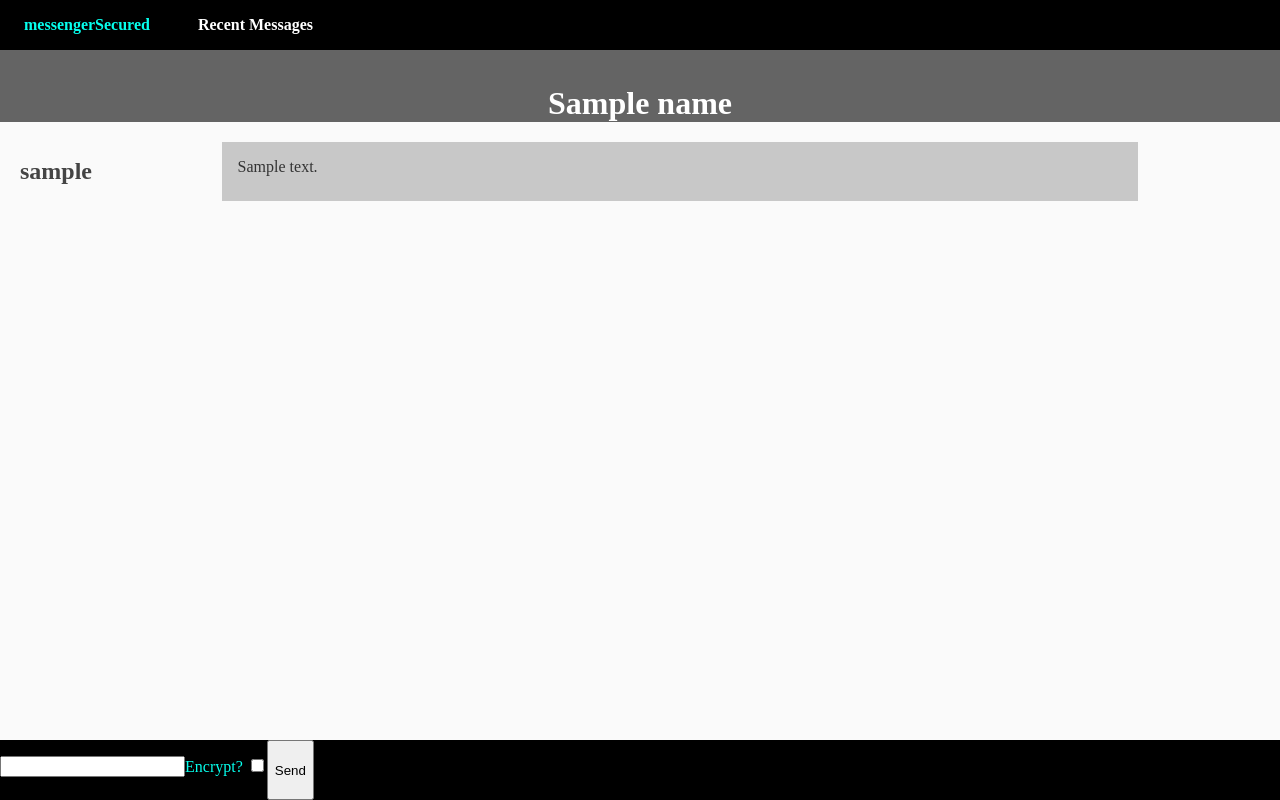
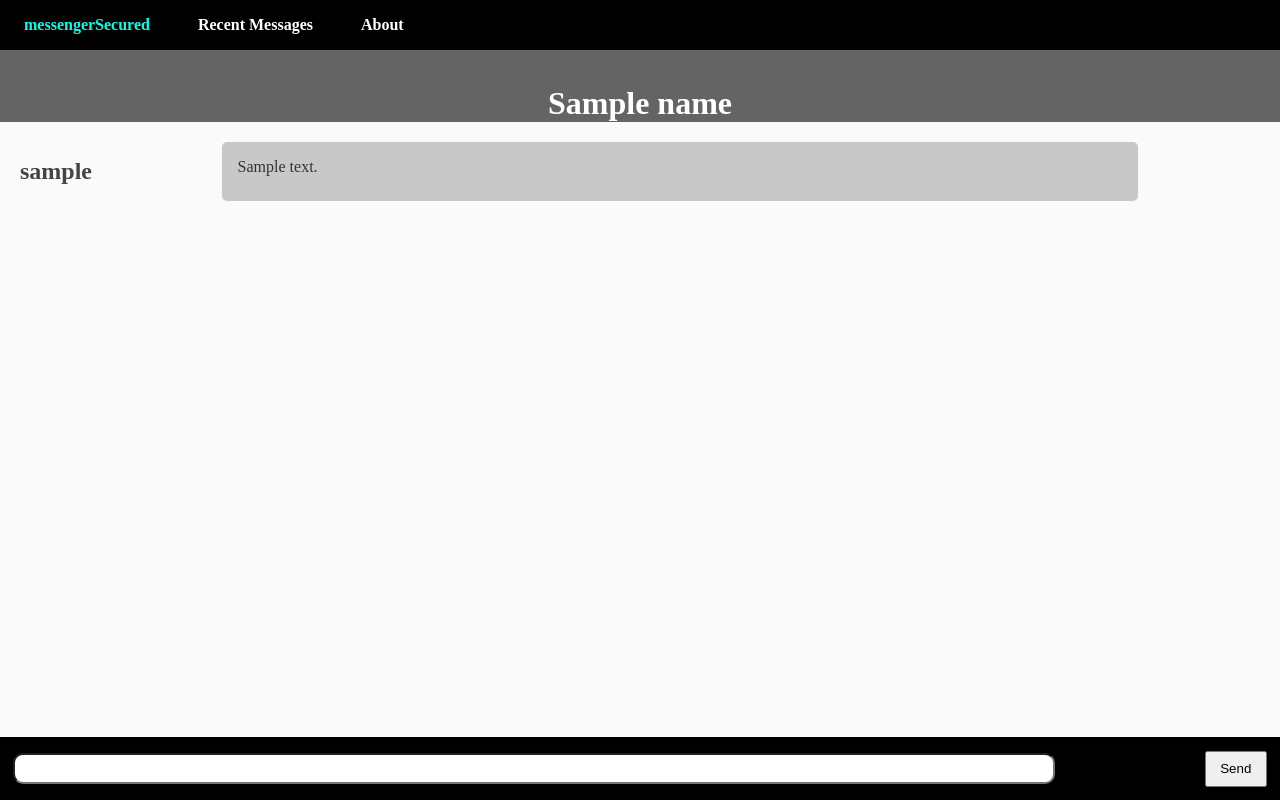
Before and after one commit to gmulhearn/messengerSecured, a Django app: template djangoGUI/messengerSecured/templates/messengerSecured/thread.html in a window 1280 px wide. Run offline with Django 3.2, Linux system fonts and the light colour scheme; tables that the repository leaves empty hold one stand-in row (values such as "Sample post"); the template is opened without the code that fills it: values that come from a table or form of the project are taken from there, most other values are stand-ins (such as "Sample title", 1, 10 or a date in 2020); parts of the project's set-up code (start-up, migrations or seed data) failed here and were passed over.

Commit message:
aesthetic tweaks

```diff
--- a/djangoGUI/messengerSecured/forms.py
+++ b/djangoGUI/messengerSecured/forms.py
@@ -8,4 +8,4 @@ class LogInForm(forms.Form):
 
 class MessageForm(forms.Form):
     message = forms.CharField(label="")
-    encrypted = forms.BooleanField(label="Encrypt?")
+    #encrypted = forms.BooleanField(label="")
--- a/djangoGUI/messengerSecured/static/messengerSecured/main.css
+++ b/djangoGUI/messengerSecured/static/messengerSecured/main.css
@@ -66,6 +66,10 @@ h1, h2, h3, h4, h5, h6 {
     word-wrap: break-word;
 }
 
+.thread-preview .message p {
+    background-color: rgba(0,0,0,0);
+}
+
 .message h2 {
     padding: 0.5em;
     width: 15%;
@@ -78,21 +82,40 @@ h1, h2, h3, h4, h5, h6 {
     width: 70%;
     background-color: rgba(0,0,0,0.2);
     padding: 1em;
+    border-radius: 5px;
 }
 
 .me .message p {
-    background-color: rgba(6,255,237,0.36)
+    background-color: rgba(6,255,237,0.36);
 }
 
 .msg-bar {
     display: flex;
+    justify-content: space-between;
     background: rgba(0, 0, 0, 1);
     color: rgba(6,255,237,1);
     position: fixed;
     bottom: 0px;
     left: 0px;
-    height: 7.5%;
     width: 100%;
+}
+
+.msg-bar :nth-child(2) {
+    width: 80%
+}
+
+.msg-bar button {
+    margin: 1em;
+    padding-left: 1em;
+    padding-right: 1em;
+}
+
+.msg-bar input {
+    width: 100%;
+    height: 1em;
+    margin-left: 1em;
+    padding: 0.5em;
+    border-radius: 10px;
 }
 
 .thread-name {
--- a/djangoGUI/messengerSecured/templates/messengerSecured/base.html
+++ b/djangoGUI/messengerSecured/templates/messengerSecured/base.html
@@ -17,6 +17,7 @@
     <nav id="banner">
         <a href="">messengerSecured</a>
         <a href="{% url 'ms-recent' %}">Recent Messages</a>
+        <a href="{% url 'ms-about'%}">About</a>
     </nav>
 
 
--- a/djangoGUI/messengerSecured/templates/messengerSecured/recentThreads.html
+++ b/djangoGUI/messengerSecured/templates/messengerSecured/recentThreads.html
@@ -6,7 +6,7 @@
 
     <div class = 'message-thread'>
         {% for thread in threads %}
-            <a href = "{% url 'ms-thread' %}?thread_id={{thread.id}}">
+            <a href = "{% url 'ms-thread' %}?thread_id={{thread.id}}#btm">
                 <div class="thread-preview">
                     <div class = 'message'>
                         <h2>{{ thread.name }}</h2>
--- a/djangoGUI/messengerSecured/templates/messengerSecured/thread.html
+++ b/djangoGUI/messengerSecured/templates/messengerSecured/thread.html
@@ -15,6 +15,9 @@
         {% endfor %}
     </div>
 
+    <div id="btm">
+    </div>
+
     <div>
         <form method="POST" class="msg-bar">
             {% csrf_token %}
```
